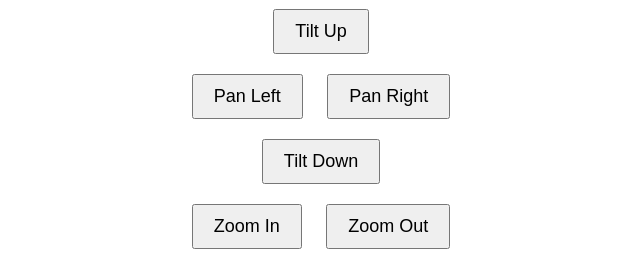
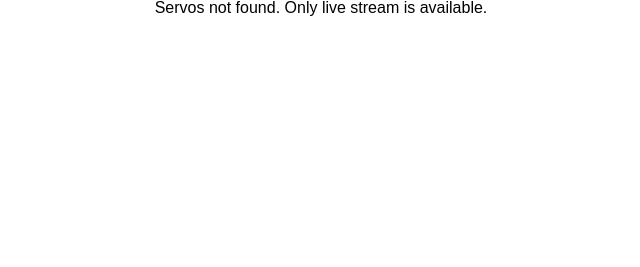
Before and after one commit to dffxPipeline/piCamControl, a Flask app: template templates/index.html in a window 1280 px wide. Shown: the part 701-968 px from the top of the page, without its empty margins (319-959 px from the left). After the commit the page ends 717 px from the top, so only its background shows below. Run offline with Flask 3, Linux system fonts and the light colour scheme; the template is opened without the code that fills it, so the values that code supplies are empty.

Commit message:
buttons no longer display on html page if servos dont exist

```diff
--- a/server.py
+++ b/server.py
@@ -48,12 +48,15 @@ from adafruit_pca9685 import PCA9685
 
 app = Flask(__name__)
 
+servos_found = False
+
 # Check if servos are connected
 try:
     i2c = busio.I2C(board.SCL, board.SDA)
     pca = PCA9685(i2c)
     pca.frequency = 50
     pca.deinit()
+    servos_found = True
 except Exception as e:
     print("Servos not found. Checking for Camera.")
     try:
@@ -94,7 +97,7 @@ def set_servo_angle(channel, angle):
 @app.route('/')
 def index():
     """Render HTML page with controls and video stream."""
-    return render_template('index.html')
+    return render_template('index.html', servos_found=servos_found)
 
 @app.route('/control', methods=['POST'])
 def control():
--- a/templates/index.html
+++ b/templates/index.html
@@ -55,6 +55,7 @@
         <img src="{{ url_for('video_feed') }}" alt="Live Video Stream">
     </div>
 
+    {% if servos_found %}
     <div class="controls">
         <button onclick="sendControl('tilt_up')">Tilt Up</button>
 
@@ -70,6 +71,9 @@
             <button onclick="sendControl('zoom_out')">Zoom Out</button>
         </div>
     </div>
+    {% else %}
+    <p>Servos not found. Only live stream is available.</p>
+    {% endif %}
 
 </body>
 </html>
```
